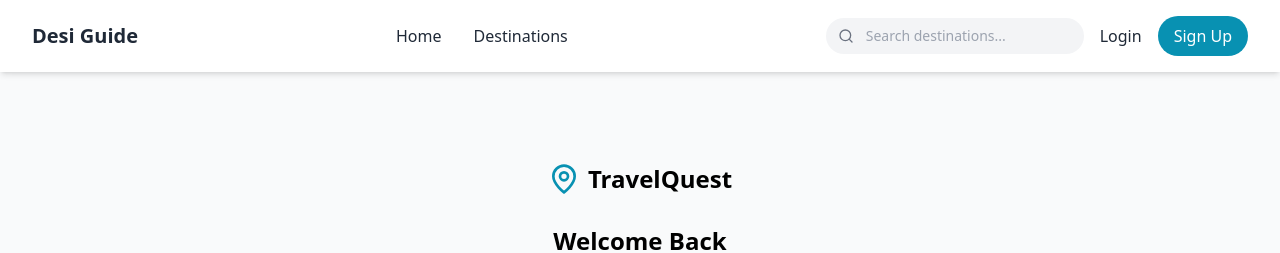
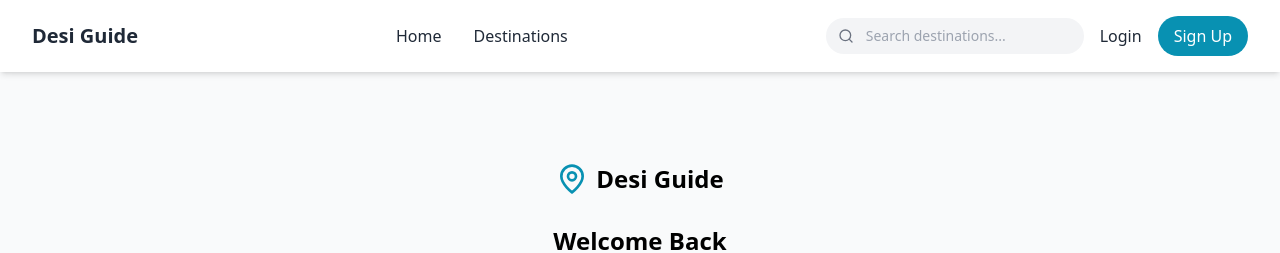
Before and after one commit to astra29104/Travelbolt, a React (Vite) app: page /login in a window 1280 px wide. Shown: the top 253 px of the page. Built offline with nearby package versions, Linux system fonts and the light colour scheme; no server answers; the database is empty.

Commit message:
updated signup

```diff
--- a/src/pages/LoginPage.tsx
+++ b/src/pages/LoginPage.tsx
@@ -40,7 +40,7 @@ const LoginPage: React.FC = () => {
           <div className="text-center mb-8">
             <Link to="/" className="inline-flex items-center justify-center">
               <MapPin className="h-8 w-8 text-cyan-600" />
-              <span className="text-2xl font-bold ml-2">TravelQuest</span>
+              <span className="text-2xl font-bold ml-2">Desi Guide</span>
             </Link>
             <h1 className="text-2xl font-bold mt-6 mb-2">Welcome Back</h1>
             <p className="text-gray-600">Sign in to continue to your account</p>
--- a/src/pages/SignupPage.tsx
+++ b/src/pages/SignupPage.tsx
@@ -51,7 +51,7 @@ const SignupPage: React.FC = () => {
           <div className="text-center mb-8">
             <Link to="/" className="inline-flex items-center justify-center">
               <MapPin className="h-8 w-8 text-cyan-600" />
-              <span className="text-2xl font-bold ml-2">TravelQuest</span>
+              <span className="text-2xl font-bold ml-2">Desi Guide</span>
             </Link>
             <h1 className="text-2xl font-bold mt-6 mb-2">Create Your Account</h1>
             <p className="text-gray-600">Join DesiGuide to start your adventure</p>
```
